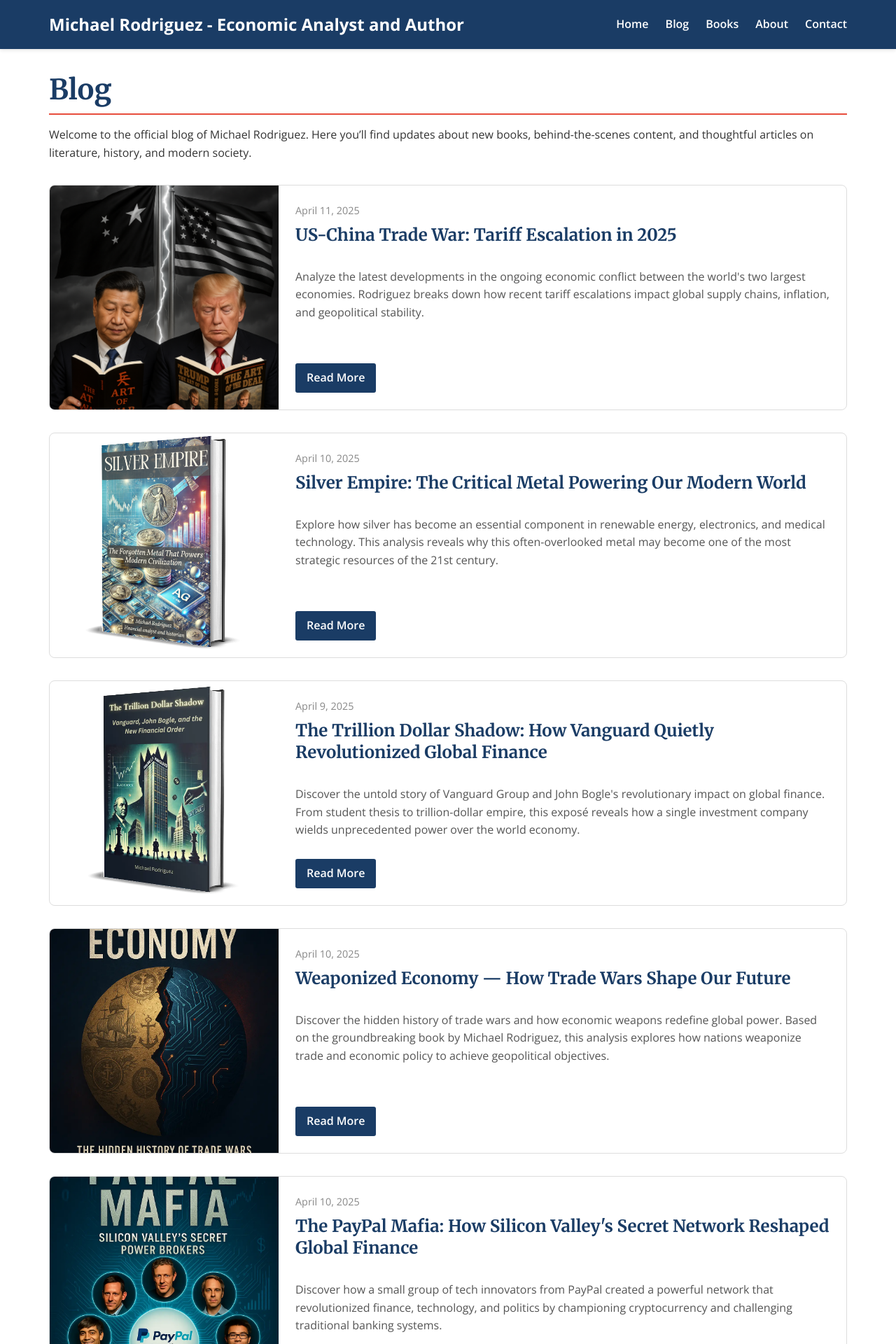
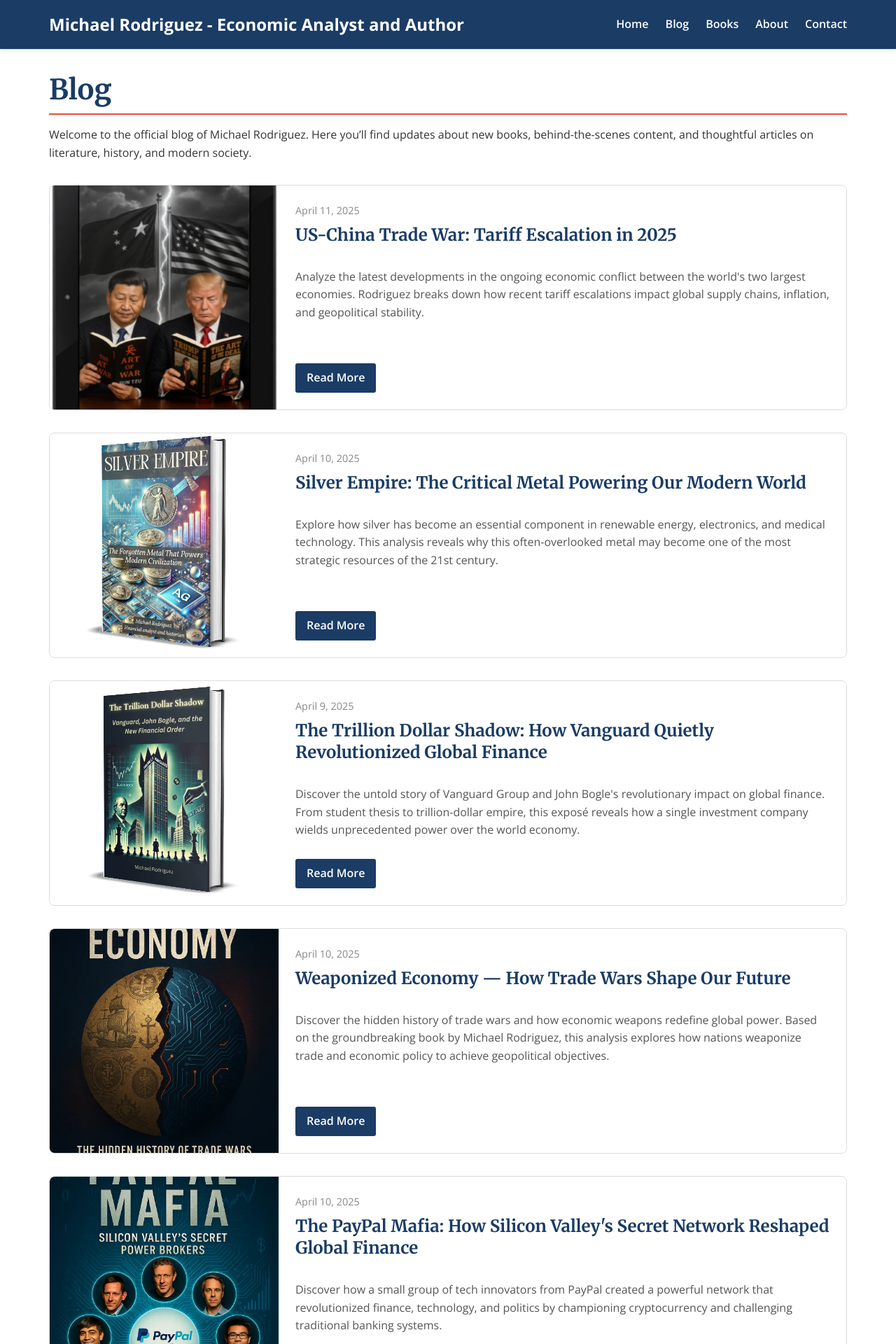
Before and after one commit to Zews123/michael-rodriguez-books, a Jekyll site: the page built from blog.md, in a window 1280 px wide. Shown: the top 1920 px of the page at 70% size. Built offline with Jekyll 4.4.1, drawn with Linux system fonts in a browser that asks for light colours.

Commit message:
Update blog.md

```diff
--- a/blog.md
+++ b/blog.md
@@ -111,7 +111,7 @@
 <div class="blog-grid">
   <div class="blog-card">
     <div class="blog-card-image">
-      <img src="{{ site.baseurl }}/assets/images/social/us-china-trade-war.png" alt="US-China Trade War">
+      <img src="{{ site.baseurl }}/assets/images/social/us-china-trade-war-escalation.png" alt="US-China Trade War">
     </div>
     <div class="blog-card-content">
       <span class="blog-date">April 11, 2025</span>
```
